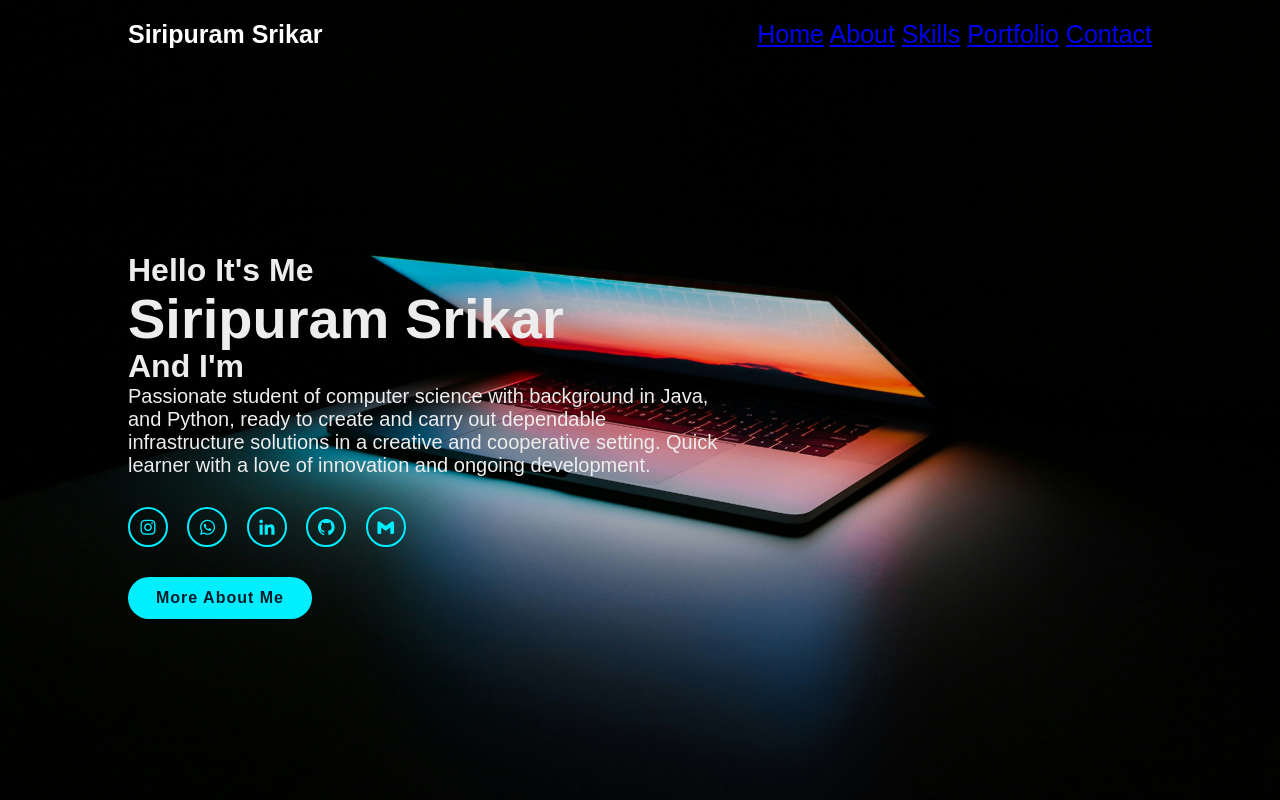
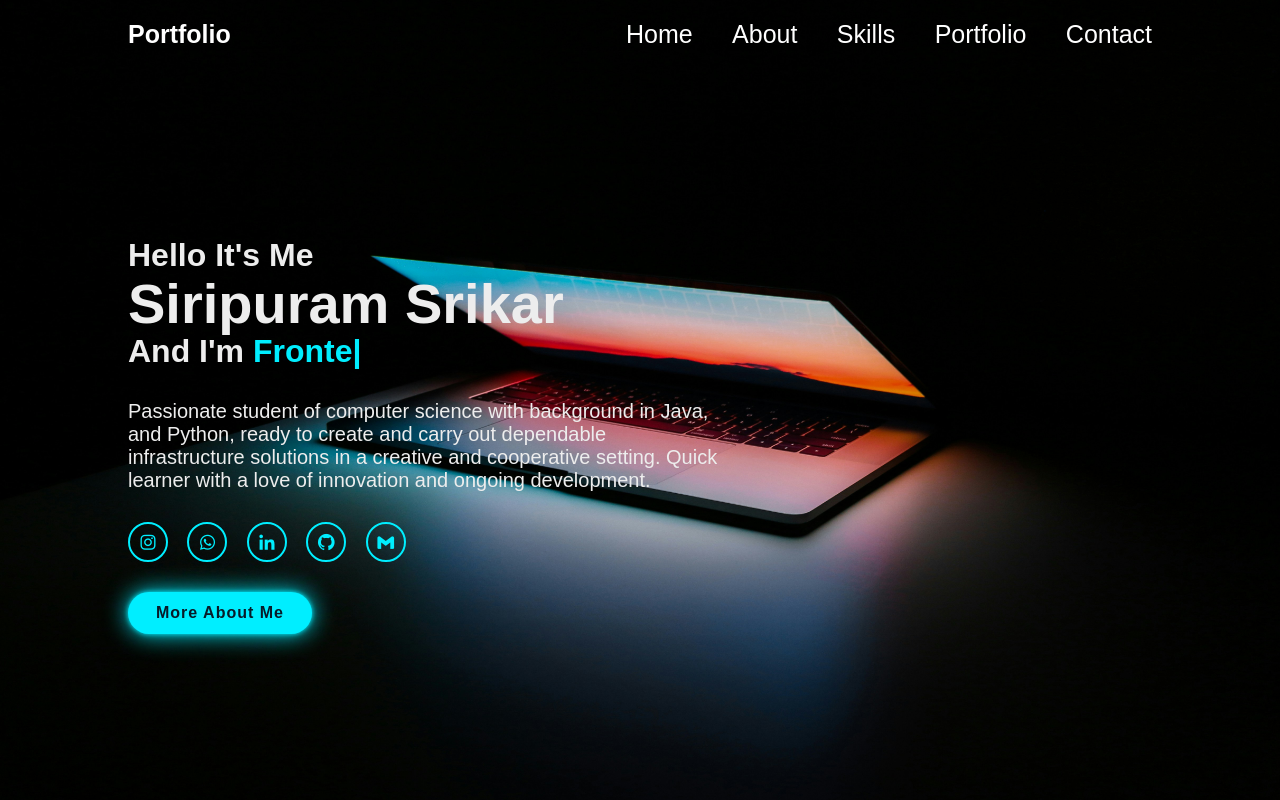
Before and after one commit to SiripuramSrikar/portfolio-website, a plain HTML site: page index.html in a window 1280 px wide. Drawn offline with nearby package versions, Linux system fonts and the light colour scheme.

Commit message:
Home Section Completed

```diff
--- a/index.html
+++ b/index.html
@@ -6,36 +6,38 @@
     <title>My Portfolio</title>
     <link rel="stylesheet" href="stylesheet.css">
     <link href='https://unpkg.com/boxicons@2.1.4/css/boxicons.min.css' rel='stylesheet'>
-
+    <script src="https://unpkg.com/typed.js@2.0.15/dist/typed.umd.js"></script>
 </head>
 <body>
     <header class="header">
-        <a href="#" class="logo">Siripuram Srikar</a>
+        <a href="#" class="logo">Portfolio</a>
         <nav class="navbar">
-            <a href="#">Home</a>
-            <a href="#">About</a>
-            <a href="#">Skills</a>
-            <a href="#">Portfolio</a>
-            <a href="#">Contact</a>
+            <a href="#" style="--i:1" class="active">Home</a>
+            <a href="#" style="--i:2">About</a>
+            <a href="#" style="--i:3">Skills</a>
+            <a href="#" style="--i:4">Portfolio</a>
+            <a href="#" style="--i:5">Contact</a>
         </nav>
     </header>
     <section class="home">
         <div class="home-content">
             <h3>Hello It's Me</h3>
             <h1>Siripuram Srikar</h1>
-            <h3>And I'm </h3>
+            <h3>And I'm <span class="text"></span></h3>
             <p>Passionate student of computer science with background in Java, and Python, ready to create and carry
                 out dependable infrastructure solutions in a creative and cooperative setting. Quick learner with a love
                 of innovation and ongoing development.</p>
                 <div class="home-sci">
-                    <a href="#"><i class='bx bxl-instagram'></i></a>
-                    <a href="#"><i class='bx bxl-whatsapp' undefined ></i></a>
-                    <a href="#"><i class='bx bxl-linkedin' ></i></a>
-                    <a href="#"><i class='bx bxl-github' ></i></a>
-                    <a href="#"><i class='bx bxl-gmail' ></i></a>
+                    <a href="#" style="--i:6"><i class='bx bxl-instagram'></i></a>
+                    <a href="#" style="--i:7"><i class='bx bxl-whatsapp' undefined ></i></a>
+                    <a href="#" style="--i:8"><i class='bx bxl-linkedin' ></i></a>
+                    <a href="#" style="--i:9"><i class='bx bxl-github' ></i></a>
+                    <a href="#" style="--i:10"><i class='bx bxl-gmail' ></i></a>
                </div>
                <a href="#" class="btn-box">More About Me</a>
         </div>
     </section>
+    <script src="main.js"></script>
+
 </body>
 </html>
--- /dev/null
+++ b/main.js
@@ -0,0 +1,7 @@
+var typed=new Typed(".text",{
+    strings:["Frontend Developer" , "Programmer"],
+    typeSpeed:100,
+    backSpeed:100,
+    backDelay:1000,
+    loop:true
+})
--- a/stylesheet.css
+++ b/stylesheet.css
@@ -26,16 +26,21 @@ body{
     color: #fff;
     text-decoration: none;
     font-weight: 600;
+    cursor: default;
+    opacity: 0;
+    animation: slideRight 1s ease forwards;
 }
-.navbar{
-    display: inline;
+.navbar a{
+    display: inline-block;
     font-size: 25px;
     color: #fff;
     text-decoration: none;
     font-weight: 500;
     margin-left: 35px;
     transition: .3s;
-    color: #fff;
+    opacity: 0;
+    animation: slideTop .5s ease forwards ;
+    animation-delay: calc(.2s * var(--i));
 }
 .navbar a:hover{
     color: rgb(237, 245, 245);
@@ -58,14 +63,32 @@ body{
 .home-content h3{
     font-size: 32px;
     font-weight: 700;
+    opacity: 0;
+    animation: slideBottom 1s ease forwards;
+    animation-delay: .7s;
+
+}
+.home-content h3:nth-of-type(2){
+    margin-bottom: 30px;
+    animation: slideTop 1s ease forwards;
+    animation-delay: .7s;
+}
+.home-content h3 span{
+    color: #0ef;
 }
 .home-content h1{
     font-size: 56px;
     font-weight: 700;
     margin: -3px 0;
+    opacity: 0;
+    animation: slideRight 1s ease forwards;
+    animation-delay: 1s;
 }
 .home-content p{
     font-size: 20px;
+    opacity: 0;
+    animation: slideLeft 1s ease forwards;
+    animation-delay: 1s;
 }
 .home-sci a{
     display: inline-flex;
@@ -80,6 +103,10 @@ body{
     color:#0ef;
     text-decoration: none;
     margin: 30px 15px 30px 0;
+    transition: .5s ease;
+    opacity: 0;
+    animation: slideLeft 1s ease forwards;
+    animation-delay: calc(.2s*var(--i));
 }
 .home-sci a:hover{
     background: #0ef;
@@ -96,7 +123,52 @@ body{
     letter-spacing: 1px;
     text-decoration: none;
     font-weight: 600;
+    opacity: 0;
+    animation: slideTop .5s ease forwards ;
+    animation-delay: 2s;
+    box-shadow: 0 0 5px #0ef,
+    0 0 25px #0ef;
 }
 .btn-box:hover{
-    box-shadow: 0 0 5px cyan,0 0 25px cyan,0 0 50px cyan,0 0 100px cyan,0 0 200 cyan;
+    box-shadow: 0 0 5px cyan,0 0 25px cyan,0 0 50px cyan,0 0 100px cyan;
 }
+@keyframes slideRight {
+    0%{
+        transform: translateX(-100px);
+        opacity: 0;
+    }
+    100%{
+        transform: translateX(0px);
+        opacity: 1;
+    }
+}
+@keyframes slideLeft {
+    0%{
+        transform: translateX(100px);
+        opacity: 0;
+    }
+    100%{
+        transform: translateX(0px);
+        opacity: 1;
+    }
+}
+@keyframes slideTop {
+    0%{
+        transform: translateY(100px);
+        opacity: 0;
+    }
+    100%{
+        transform: translateX(0px);
+        opacity: 1;
+    }
+}
+@keyframes slideBottom {
+    0%{
+        transform: translateY(-100px);
+        opacity: 0;
+    }
+    100%{
+        transform: translateY(0px);
+        opacity: 1;
+    }
+}
```
